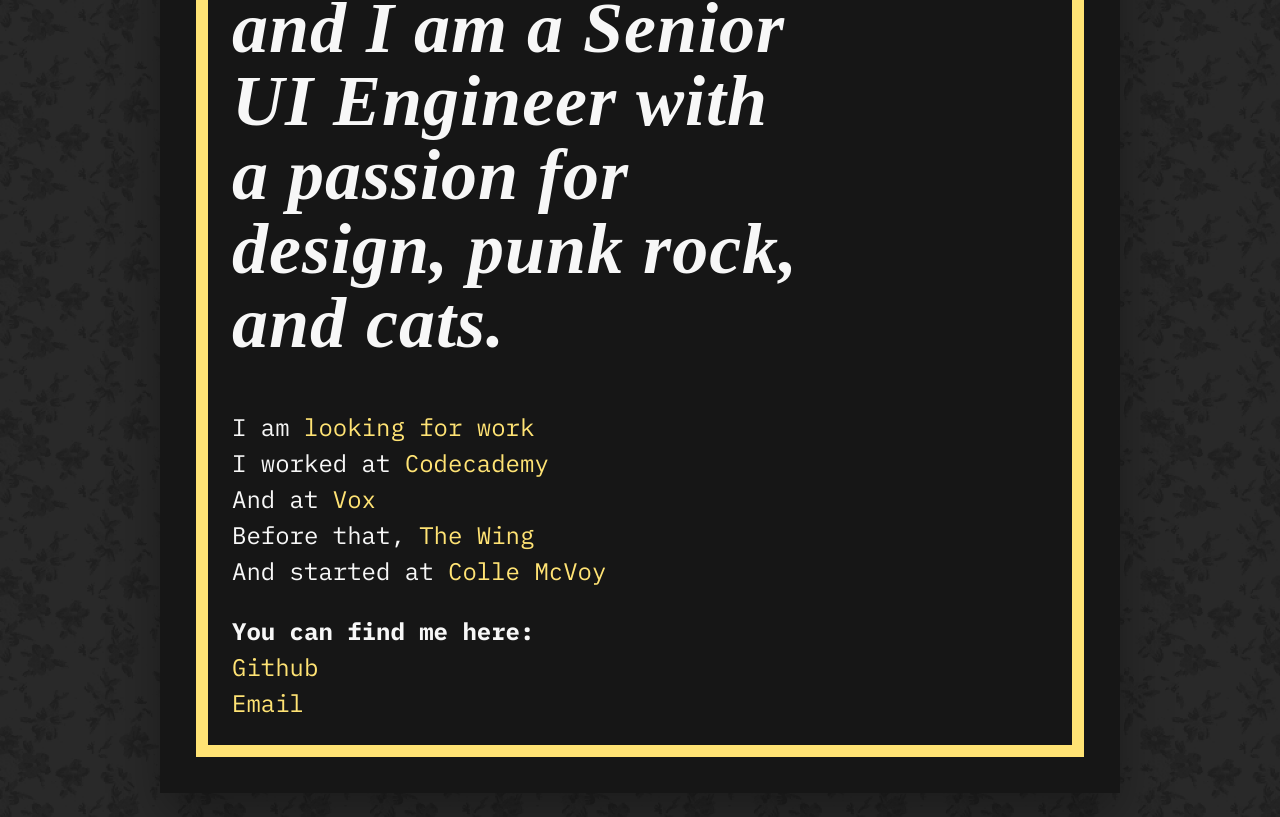
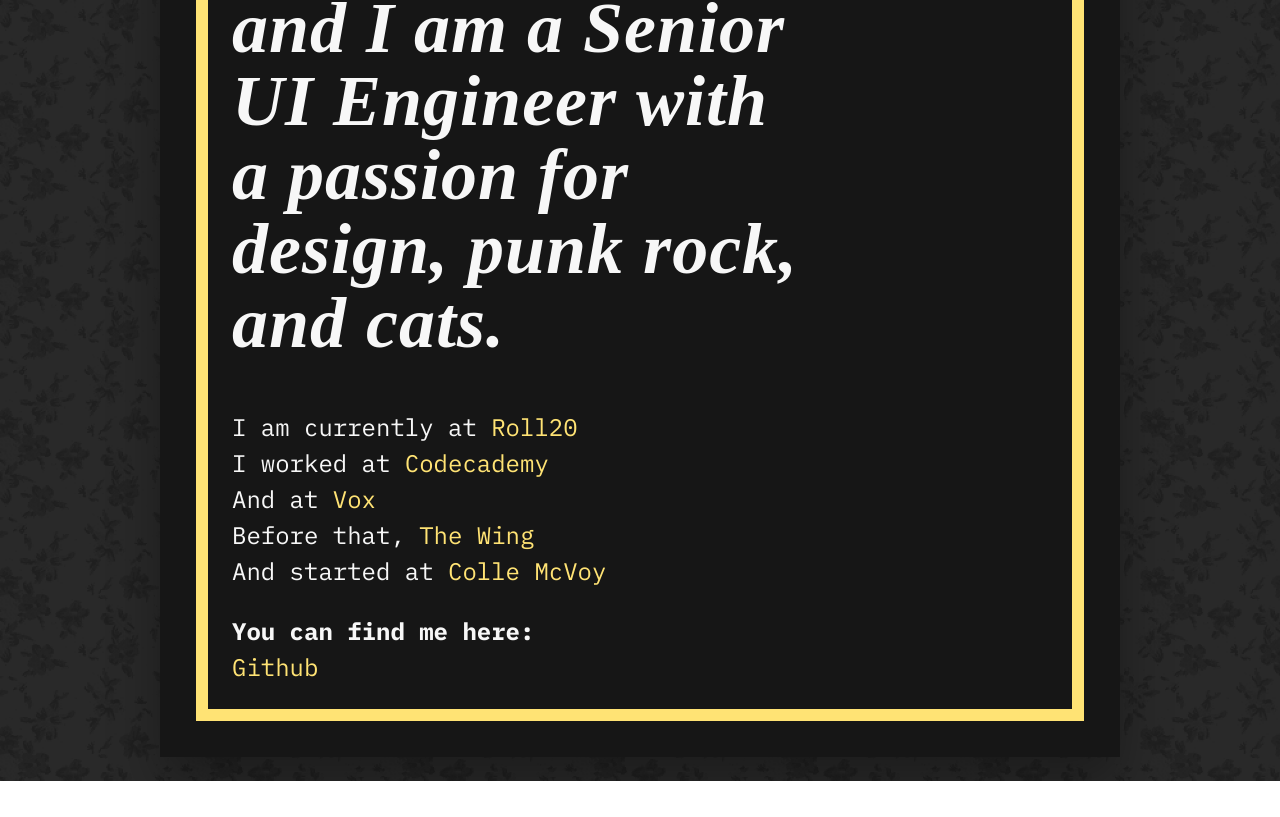
Before and after one commit to thedoomshine/thedoomshine.com, a Vue app: page / in a window 1280 px wide. Shown: the part 270-1087 px from the top of the page. After the commit the page ends 1051 px from the top, so only its background shows below. Built offline with nearby package versions, Linux system fonts and the light colour scheme; a web font is replaced by a local one.

Commit message:
Update App.vue

```diff
--- a/src/App.vue
+++ b/src/App.vue
@@ -9,7 +9,7 @@
         </h1>
 
         <div class="page-info">
-          <p>I am <styled-link href="mailto:morganashly@pm.me">looking for work</styled-link></p>
+          <p>I am currently at <styled-link href="https://roll20.net/">Roll20</styled-link></p>
           <p>I worked at <styled-link href="https://codecademy.com">Codecademy</styled-link></p>
           <p>And at <styled-link href="https://voxmedia.com/">Vox</styled-link></p>
           <p>Before that, <styled-link href="https://the-wing.com">The Wing</styled-link></p>
@@ -20,7 +20,6 @@
           <p><strong>You can find me here:</strong></p>
           <ul>
             <li><styled-link href="https://github.com/thedoomshine">Github</styled-link></li>
-            <li><styled-link href="mailto:morganashly@pm.me">Email</styled-link></li>
           </ul>
         </div>
       </div>
```
